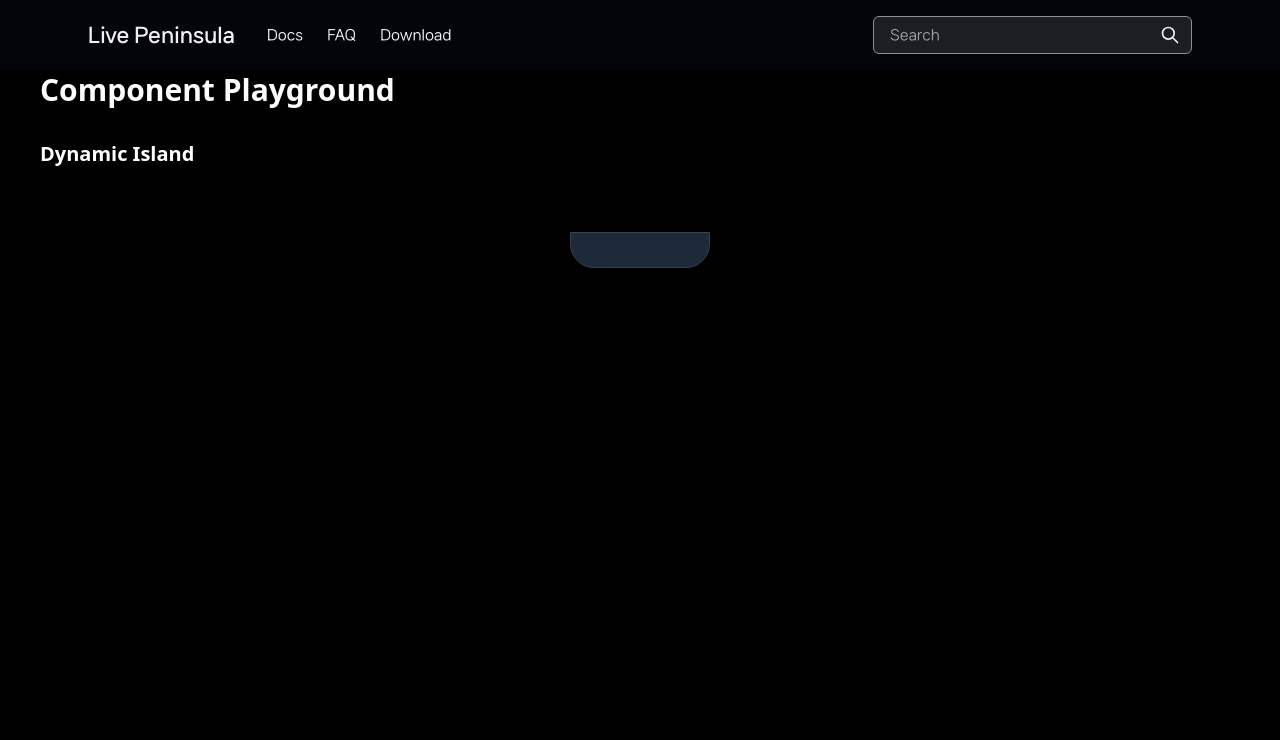
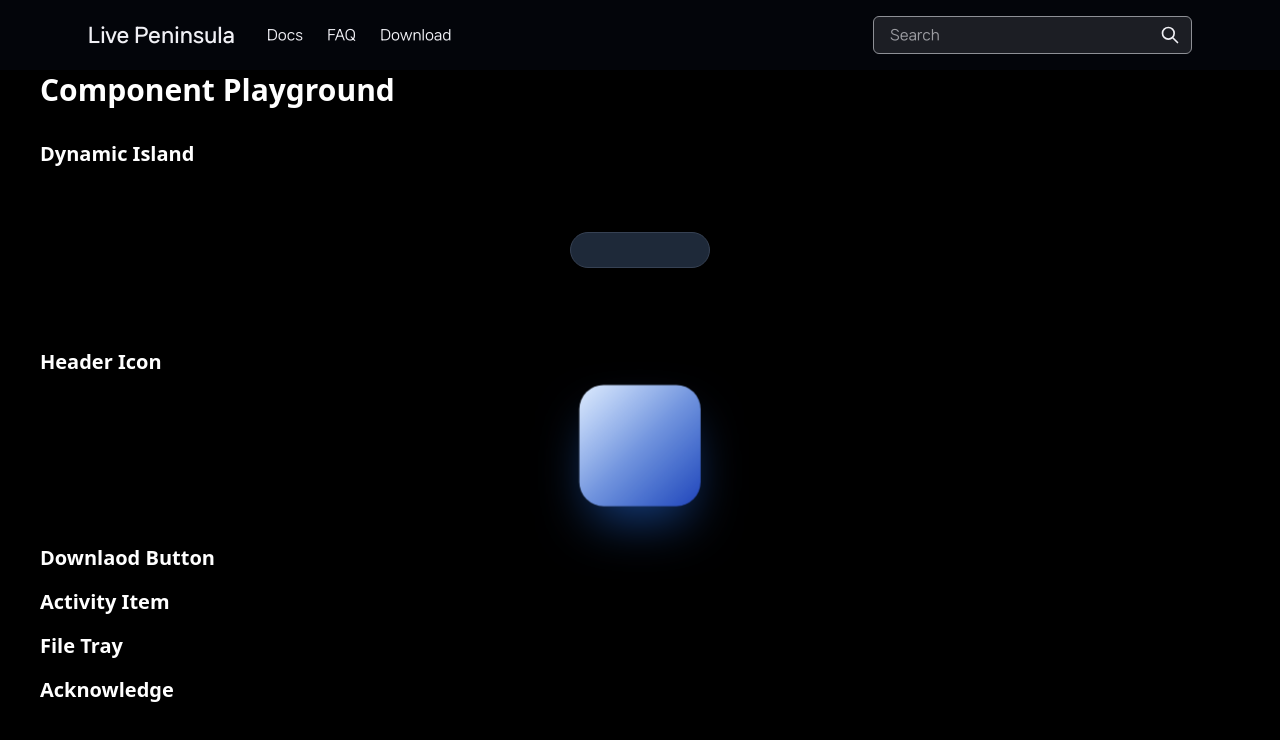
Before and after one commit to SnP-Potato/live-peninsula-web, a Next.js app: page /test-page in a window 1280 px wide. Shown: the top 740 px of the page. Built offline with nearby package versions, Linux system fonts and the light colour scheme.

Commit message:
feat: add HeaderIcon component

```diff
--- a/src/app/layout.tsx
+++ b/src/app/layout.tsx
@@ -2,8 +2,7 @@ import type { Metadata } from 'next';
 import '../styles/globals.css';
 import '../styles/fonts.css';
 import Font from 'next/font/local';
-import Header from '../components/Navbar';
-import Navbar from '../components/Navbar';
+import Navbar from '@/components/navbar';
 
 const NanumSquareNeo = Font({
   src: '../../public/fonts/NanumSquareNeo-Variable.woff2',
--- a/src/app/test-page/page.tsx
+++ b/src/app/test-page/page.tsx
@@ -1,6 +1,7 @@
 'use client';
 
 import DynamicIsland from '@/components/DynamicIsland';
+import HeaderIcon from '@/components/HeaderIcon';
 
 export default function TestPage() {
   return (
@@ -10,6 +11,12 @@ export default function TestPage() {
       <section>
         <h2 className="mb-4 text-xl font-semibold">Dynamic Island</h2>
         <DynamicIsland />
+        <h2 className="mb-4 text-xl font-semibold">Header Icon</h2>
+        <HeaderIcon />
+        <h2 className="mb-4 text-xl font-semibold">Downlaod Button</h2>
+        <h2 className="mb-4 text-xl font-semibold">Activity Item</h2>
+        <h2 className="mb-4 text-xl font-semibold">File Tray</h2>
+        <h2 className="mb-4 text-xl font-semibold">Acknowledge</h2>
       </section>
     </div>
   );
--- a/src/components/DynamicIsland.tsx
+++ b/src/components/DynamicIsland.tsx
@@ -8,7 +8,7 @@ export default function DynamicIsland() {
   return (
     <div className="my-16 mb-20 flex justify-center">
       <div
-        className={`relative flex h-9 cursor-pointer items-center justify-center overflow-hidden rounded-b-3xl border border-gray-700 bg-gray-800 transition-all duration-500 ease-out ${
+        className={`relative flex h-9 cursor-pointer items-center justify-center overflow-hidden rounded-3xl border border-gray-700 bg-gray-800 transition-all duration-500 ease-out ${
           isHovered ? 'h-11 w-80' : 'w-35'
         }`}
         onMouseEnter={() => setIsHovered(true)}
--- /dev/null
+++ b/src/components/HeaderIcon.tsx
@@ -0,0 +1,14 @@
+export default function HeaderIcon() {
+  return (
+    <div
+      className="relative mx-auto mb-8 flex h-30 w-30 animate-pulse items-center justify-center overflow-hidden rounded-3xl bg-gradient-to-br from-blue-100 to-blue-800 shadow-2xl shadow-blue-500/50"
+      style={{ animation: 'headerFloat 4s ease-in-out infinite' }}
+    >
+      <div className="absolute inset-0 rounded-3xl bg-gradient-to-br from-white/40 via-transparent to-white/20 opacity-20" />
+      {/* <div
+        className="absolute top-1/5 left-3/20 h-3/5 w-3/5 rounded-full bg-white/30 opacity-60"
+        style={{ animation: 'waveShimmer 3s ease-in-out infinite alternate' }}
+      /> */}
+    </div>
+  );
+}
--- /dev/null
+++ b/src/styles/animations.css
@@ -0,0 +1,11 @@
+@keyframes headerFloat {
+  0%, 100% { transform: translateY(0px) scale(1); }
+  25% { transform: translateY(-5px) scale(1.02); }
+  50% { transform: translateY(-8px) scale(1); }
+  75% { transform: translateY(-3px) scale(1.01); }
+}
+
+@keyframes waveShimmer {
+  0% { opacity: 0.6; transform: scale(1) translateY(0px); }
+  100% { opacity: 0.9; transform: scale(1.1) translateY(-2px); }
+}
--- a/src/styles/globals.css
+++ b/src/styles/globals.css
@@ -1,6 +1,7 @@
 @import 'tailwindcss';
 @import './fonts.css';
 @import './themes.css';
+@import './animations.css';
 
 :root {
   --background: #ffffff;
```
Also changed, not shown: tsconfig.json (+7 -15 lines).
